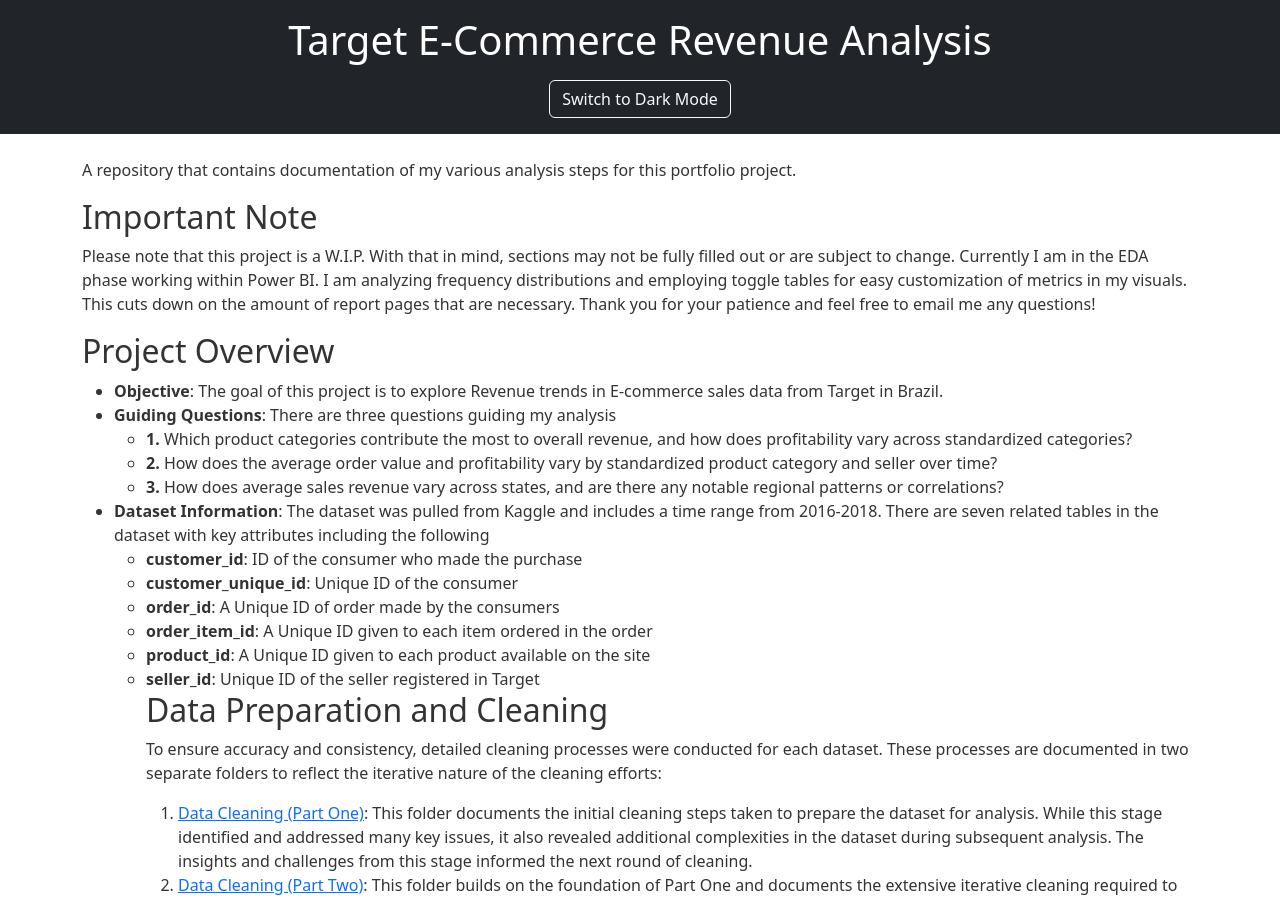
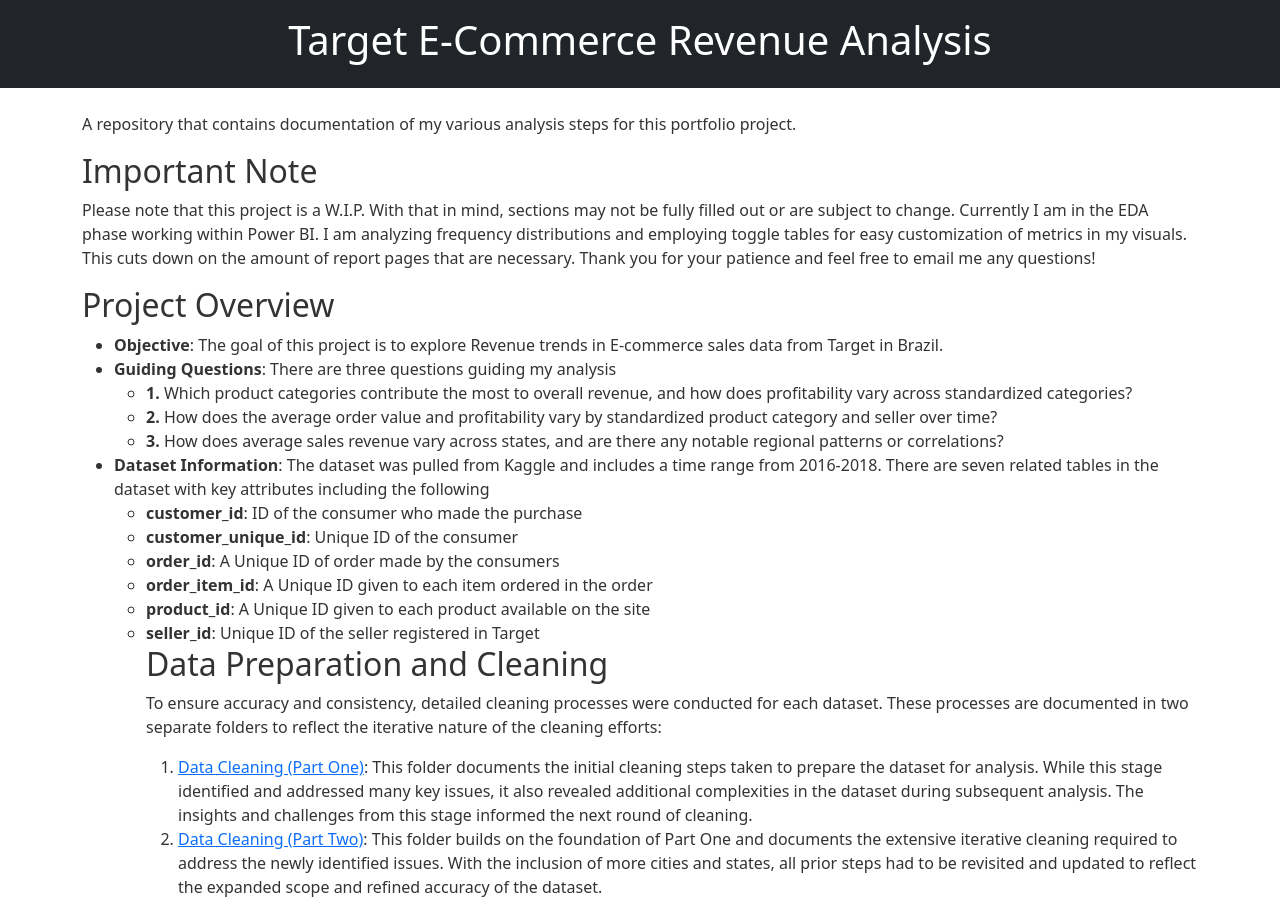
Before and after one commit to MelodicMetrics/Target-ECommerce-Revenue-Analysis, a Jekyll site: the page built from index.md, in a window 1280 px wide and 900 px high. Built offline with Jekyll 4.4.1, drawn with Linux system fonts in a browser that asks for light colours; nearby versions of some CDN libraries.

Commit message:
Update default.html

```diff
--- a/_layouts/default.html
+++ b/_layouts/default.html
@@ -14,8 +14,6 @@
 <body>
    <header class="bg-dark text-white text-center py-3">
     <h1>Target E-Commerce Revenue Analysis</h1>
-    <!-- Toggle Button for Light/Dark Mode -->
-    <button id="theme-toggle" class="btn btn-outline-light mt-2">Switch to Dark Mode</button>
 </header>
     <main class="container my-4">
         {{ content }}
@@ -26,30 +24,6 @@
     This project is for educational and portfolio purposes only.
 </footer>
 
-<script>
-    const toggleButton = document.getElementById('theme-toggle');
-    const body = document.body;
-
-    // Function to detect system preference
-    const systemPrefersDark = window.matchMedia('(prefers-color-scheme: dark)').matches;
-
-    // Check localStorage for user preference OR fallback to system preference
-    const savedTheme = localStorage.getItem('theme');
-    const isDarkMode = savedTheme
-        ? savedTheme === 'dark'
-        : systemPrefersDark;
-
-    // Apply the theme based on saved preference or system preference
-    body.classList.toggle('dark-mode', isDarkMode);
-    toggleButton.textContent = isDarkMode ? 'Switch to Light Mode' : 'Switch to Dark Mode';
-
-    // Toggle theme and save preference
-    toggleButton.addEventListener('click', () => {
-        const isNowDarkMode = body.classList.toggle('dark-mode');
-        localStorage.setItem('theme', isNowDarkMode ? 'dark' : 'light');
-        toggleButton.textContent = isNowDarkMode ? 'Switch to Light Mode' : 'Switch to Dark Mode';
-    });
-</script>
 
 
 
```
